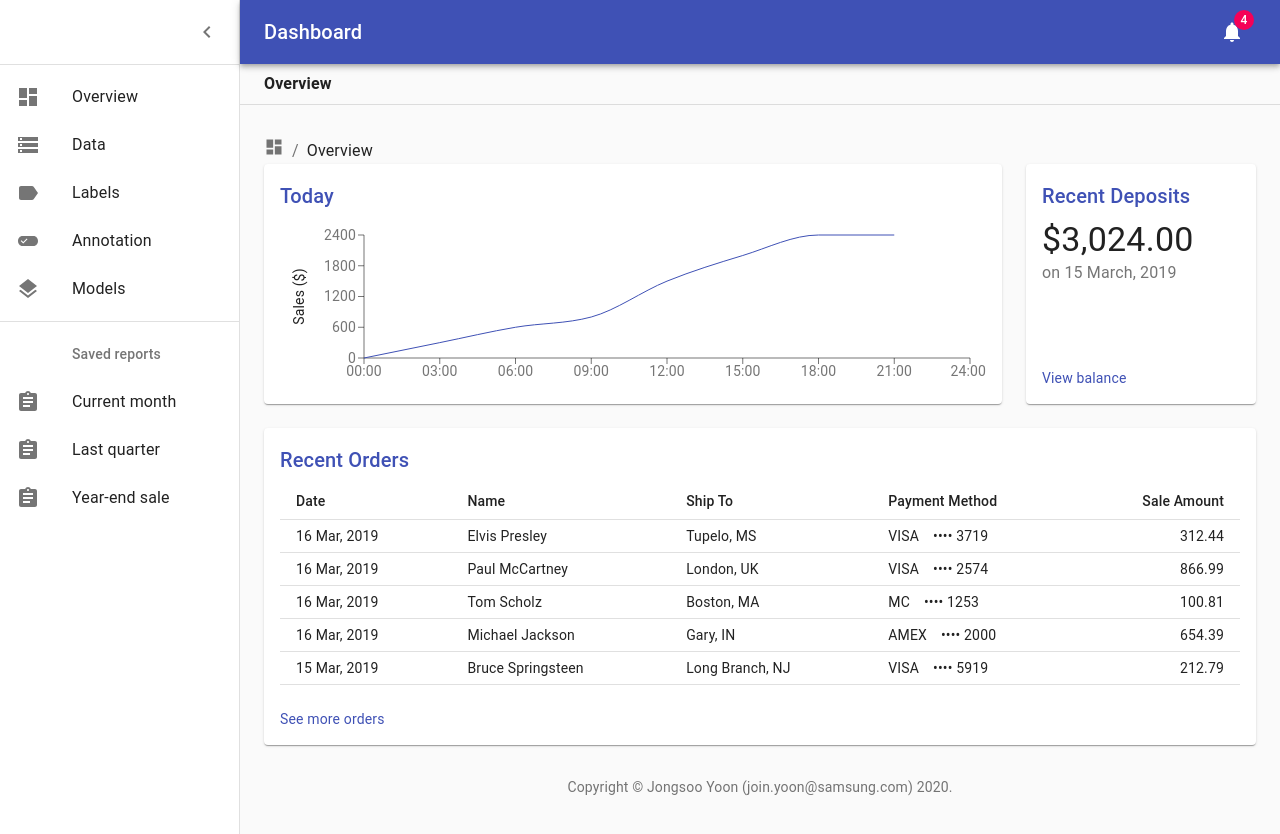
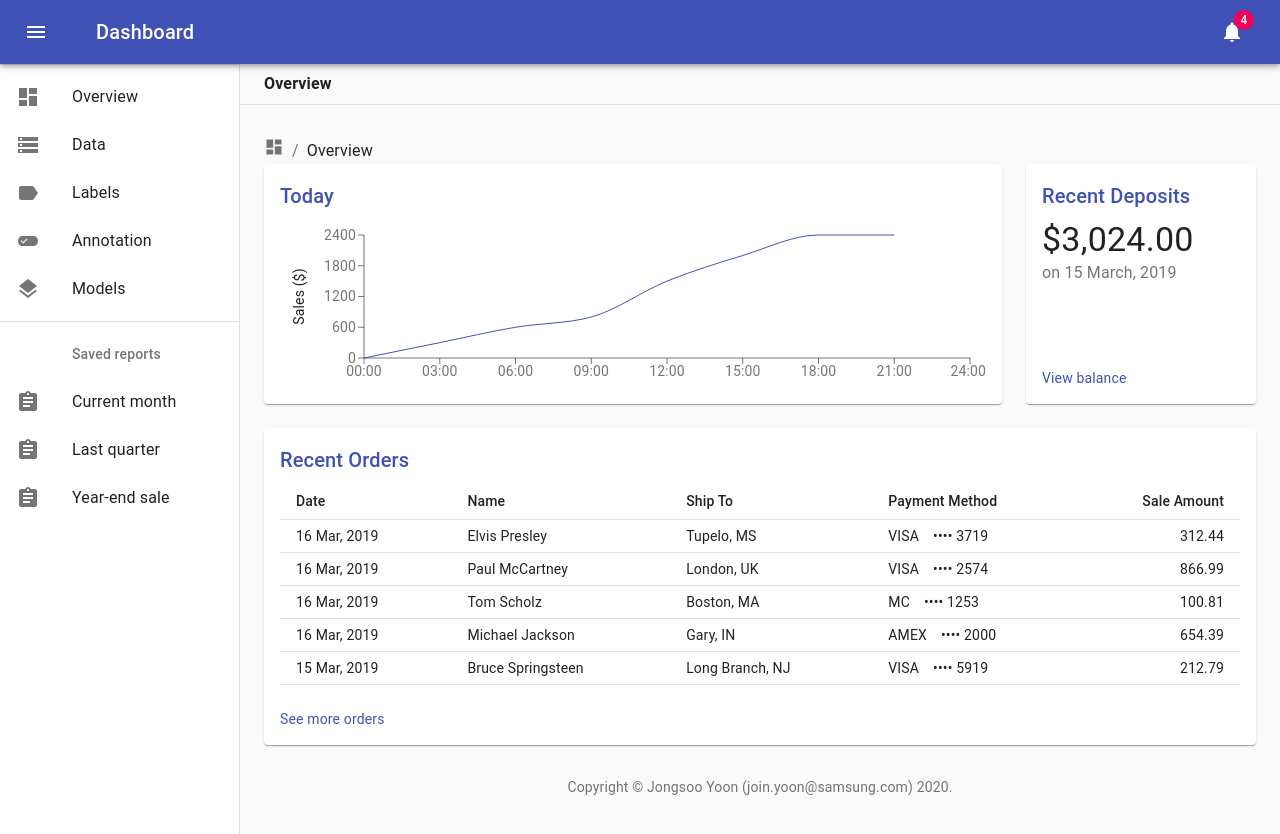
Before and after one commit to livsky87/nlp-pipeline-dashboard, a React (Create React App) app: page /overview in a window 1280 px wide. Shown: the top 834 px of the page. Built offline with nearby package versions, Linux system fonts and the light colour scheme.

Commit message:
Remove shift layout of header
Signed-off-by: Jongsoo Yoon <join.yoon@samsung.com>

```diff
--- a/src/Dashboard.js
+++ b/src/Dashboard.js
@@ -5,8 +5,6 @@ import CssBaseline from "@material-ui/core/CssBaseline";
 import Drawer from "@material-ui/core/Drawer";
 import List from "@material-ui/core/List";
 import Divider from "@material-ui/core/Divider";
-import IconButton from "@material-ui/core/IconButton";
-import ChevronLeftIcon from "@material-ui/icons/ChevronLeft";
 import HeaderBar from "./components/layout/HeaderBar";
 import {
   MainListItems,
@@ -62,17 +60,15 @@ const useStyles = makeStyles((theme) => ({
 export default function Dashboard() {
   const classes = useStyles();
   const [open, setOpen] = React.useState(true);
-  const handleDrawerOpen = () => {
-    setOpen(true);
-  };
-  const handleDrawerClose = () => {
-    setOpen(false);
+
+  const handleDrawer = () => {
+    setOpen(!open);
   };
 
   return (
     <div className={classes.root}>
       <CssBaseline />
-      <HeaderBar open={open} handleDrawerOpen={handleDrawerOpen} />
+      <HeaderBar open={open} handleDrawer={handleDrawer} />
       <Drawer
         variant="permanent"
         classes={{
@@ -80,11 +76,7 @@ export default function Dashboard() {
         }}
         open={open}
       >
-        <div className={classes.toolbarIcon}>
-          <IconButton onClick={handleDrawerClose}>
-            <ChevronLeftIcon />
-          </IconButton>
-        </div>
+        <div className={classes.toolbarIcon} />
         <Divider />
         <List>
           <MainListItems />
--- a/src/components/layout/HeaderBar.js
+++ b/src/components/layout/HeaderBar.js
@@ -1,5 +1,4 @@
 import React from "react";
-import clsx from "clsx";
 import Toolbar from "@material-ui/core/Toolbar";
 import IconButton from "@material-ui/core/IconButton";
 import MenuIcon from "@material-ui/icons/Menu";
@@ -9,26 +8,12 @@ import NotificationsIcon from "@material-ui/icons/Notifications";
 import AppBar from "@material-ui/core/AppBar";
 import { makeStyles } from "@material-ui/core/styles";
 
-import { drawerWidth } from "./Const";
-
 const useStyles = makeStyles((theme) => ({
   toolbar: {
     paddingRight: 24, // keep right padding when drawer closed
   },
   appBar: {
     zIndex: theme.zIndex.drawer + 1,
-    transition: theme.transitions.create(["width", "margin"], {
-      easing: theme.transitions.easing.sharp,
-      duration: theme.transitions.duration.leavingScreen,
-    }),
-  },
-  appBarShift: {
-    marginLeft: drawerWidth,
-    width: `calc(100% - ${drawerWidth}px)`,
-    transition: theme.transitions.create(["width", "margin"], {
-      easing: theme.transitions.easing.sharp,
-      duration: theme.transitions.duration.enteringScreen,
-    }),
   },
   menuButton: {
     marginRight: 36,
@@ -41,21 +26,18 @@ const useStyles = makeStyles((theme) => ({
   },
 }));
 
-export default function HeaderBar({ open, handleDrawerOpen }) {
+export default function HeaderBar({ handleDrawer }) {
   const classes = useStyles();
 
   return (
-    <AppBar
-      position="absolute"
-      className={clsx(classes.appBar, open && classes.appBarShift)}
-    >
+    <AppBar position="absolute" className={classes.appBar}>
       <Toolbar className={classes.toolbar}>
         <IconButton
           edge="start"
           color="inherit"
           aria-label="open drawer"
-          onClick={handleDrawerOpen}
-          className={clsx(classes.menuButton, open && classes.menuButtonHidden)}
+          onClick={handleDrawer}
+          className={classes.menuButton}
         >
           <MenuIcon />
         </IconButton>
```
